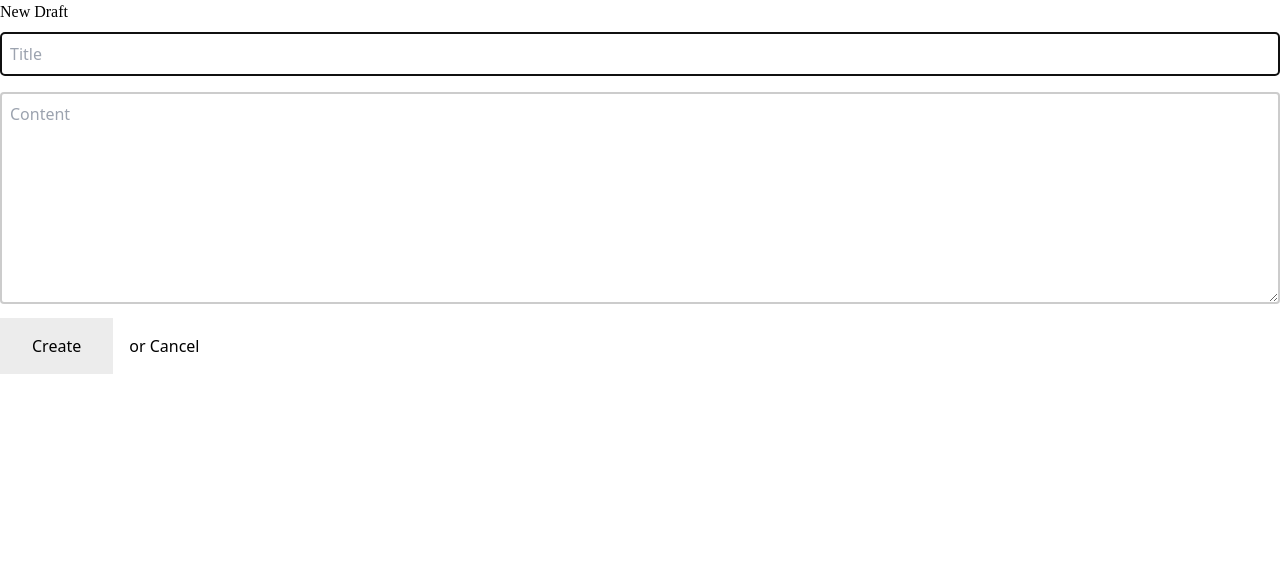
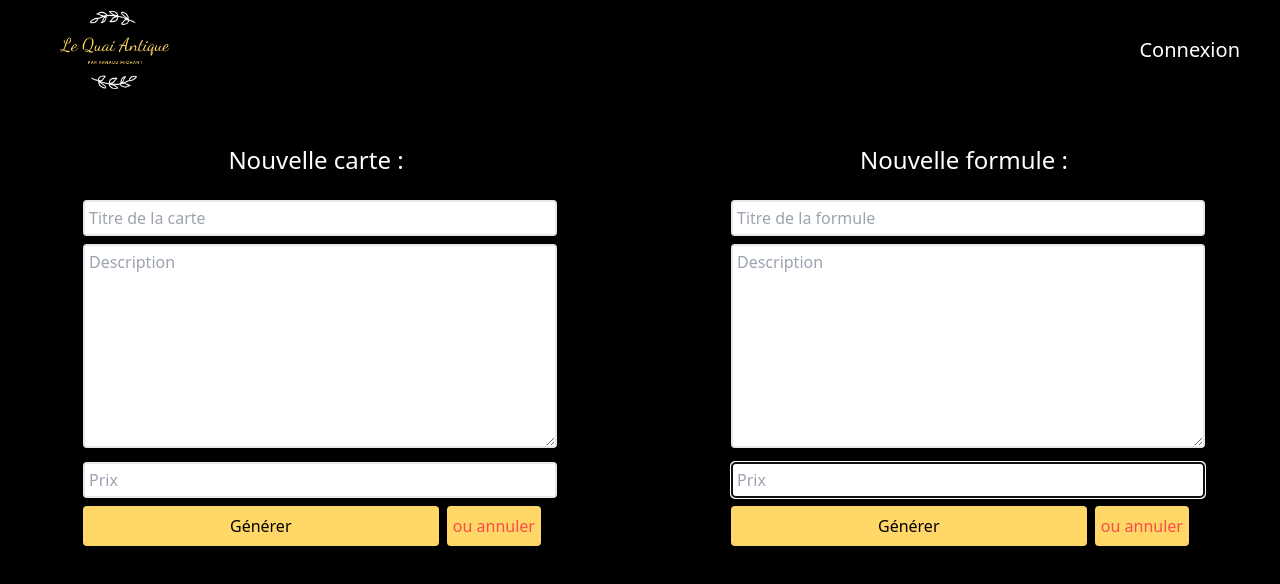
Before and after one commit to clementramos/ecf1, a Next.js app: page /create in a window 1280 px wide. Shown: the top 584 px of the page. Built offline with nearby package versions, Linux system fonts and the light colour scheme; no server answers.

Commit message:
created a form to display content on homepage

```diff
--- a/pages/compte.js
+++ b/pages/compte.js
@@ -3,6 +3,7 @@ import Link from "next/link";
 import Header from "/components/Header";
 import Footer from "/components/Footer";
 import { signOut, useSession } from "next-auth/react";
+import Router from "next/router";
 
 const ProfilePage = () => {
   const { data: session, status } = useSession();
@@ -87,7 +88,7 @@ const ProfilePage = () => {
               <button
                 type="button"
                 className="rounded-full text-xl border-2 border-yellow-ecf bg-white px-8 py-2 font-bold text-yellow-ecf hover:bg-yellow-ecf hover:text-white focus:bg-yellow-ecf focus:text-white"
-                onClick={() => signOut().then(() => router.push("/#"))}
+                onClick={() => signOut().then(() => Router.push("/"))}
               >
                 Se déconnecter
               </button>
--- a/pages/create.tsx
+++ b/pages/create.tsx
@@ -1,11 +1,15 @@
 // pages/create.tsx
-
+import Header from "../components/Header";
 import React, { useState } from "react";
 import Router from "next/router";
 
 const Draft: React.FC = () => {
   const [title, setTitle] = useState("");
   const [content, setContent] = useState("");
+  const [price, setPrice] = useState("");
+  const [titleFormula, setTitleFormula] = useState("");
+  const [priceFormula, setPriceFormula] = useState("");
+  const [contentFormula, setContentFormula] = useState("");
 
   const submitData = async (e: React.SyntheticEvent) => {
     e.preventDefault();
@@ -14,57 +18,99 @@ const Draft: React.FC = () => {
 
   return (
     <>
-      <div>
-        <form onSubmit={submitData}>
-          <h1>New Draft</h1>
+      <Header />
+      <div className="h-screen bg-black grid grid-cols-2 gap-4">
+        <form onSubmit={submitData} className="pt-36 mx-auto w-3/4">
+          <p className="text-2xl text-white text-center pb-5">
+            Nouvelle carte :
+          </p>
           <input
             autoFocus
             onChange={(e) => setTitle(e.target.value)}
-            placeholder="Title"
+            placeholder="Titre de la carte"
             type="text"
             value={title}
+            className="w-full p-1 m-1 rounded border-2"
           />
           <textarea
             cols={50}
             onChange={(e) => setContent(e.target.value)}
-            placeholder="Content"
+            placeholder="Description"
             rows={8}
             value={content}
+            className="w-full p-1 m-1 rounded border-2"
           />
-          <input disabled={!content || !title} type="submit" value="Create" />
-          <a className="back" href="#" onClick={() => Router.push("/")}>
-            or Cancel
-          </a>
+          <input
+            autoFocus
+            onChange={(e) => setPrice(e.target.value)}
+            placeholder="Prix"
+            type="text"
+            value={price}
+            className="w-full p-1 m-1 rounded border-2"
+          />
+          <input
+            disabled={!content || !title || !price}
+            type="submit"
+            value="Générer"
+            className="bg-yellow-ecf rounded w-3/4 h-10 p-1 m-1"
+          />
+          <button className="bg-yellow-ecf rounded w-1/5 h-10 p-1 m-1">
+            {" "}
+            <a
+              className="text-red-ecf"
+              href="#"
+              onClick={() => Router.push("/")}
+            >
+              ou annuler
+            </a>
+          </button>
+        </form>
+        <form onSubmit={submitData} className="pt-36 mx-auto w-3/4">
+          <p className="text-2xl text-white text-center pb-5">
+            Nouvelle formule :
+          </p>
+          <input
+            autoFocus
+            onChange={(e) => setTitleFormula(e.target.value)}
+            placeholder="Titre de la formule"
+            type="text"
+            value={titleFormula}
+            className="w-full p-1 m-1 rounded border-2"
+          />
+          <textarea
+            cols={50}
+            onChange={(e) => setContentFormula(e.target.value)}
+            placeholder="Description"
+            rows={8}
+            value={contentFormula}
+            className="w-full p-1 m-1 rounded border-2"
+          />
+          <input
+            autoFocus
+            onChange={(e) => setPriceFormula(e.target.value)}
+            placeholder="Prix"
+            type="text"
+            value={priceFormula}
+            className="w-full p-1 m-1 rounded border-2"
+          />
+          <input
+            disabled={!contentFormula || !titleFormula || !priceFormula}
+            type="submit"
+            value="Générer"
+            className="bg-yellow-ecf rounded w-3/4 h-10 p-1 m-1"
+          />
+          <button className="bg-yellow-ecf rounded w-1/5 h-10 p-1 m-1">
+            {" "}
+            <a
+              className="text-red-ecf"
+              href="#"
+              onClick={() => Router.push("/")}
+            >
+              ou annuler
+            </a>
+          </button>
         </form>
       </div>
-      <style jsx>{`
-        .page {
-          background: var(--geist-background);
-          padding: 3rem;
-          display: flex;
-          justify-content: center;
-          align-items: center;
-        }
-
-        input[type="text"],
-        textarea {
-          width: 100%;
-          padding: 0.5rem;
-          margin: 0.5rem 0;
-          border-radius: 0.25rem;
-          border: 0.125rem solid rgba(0, 0, 0, 0.2);
-        }
-
-        input[type="submit"] {
-          background: #ececec;
-          border: 0;
-          padding: 1rem 2rem;
-        }
-
-        .back {
-          margin-left: 1rem;
-        }
-      `}</style>
     </>
   );
 };
```
